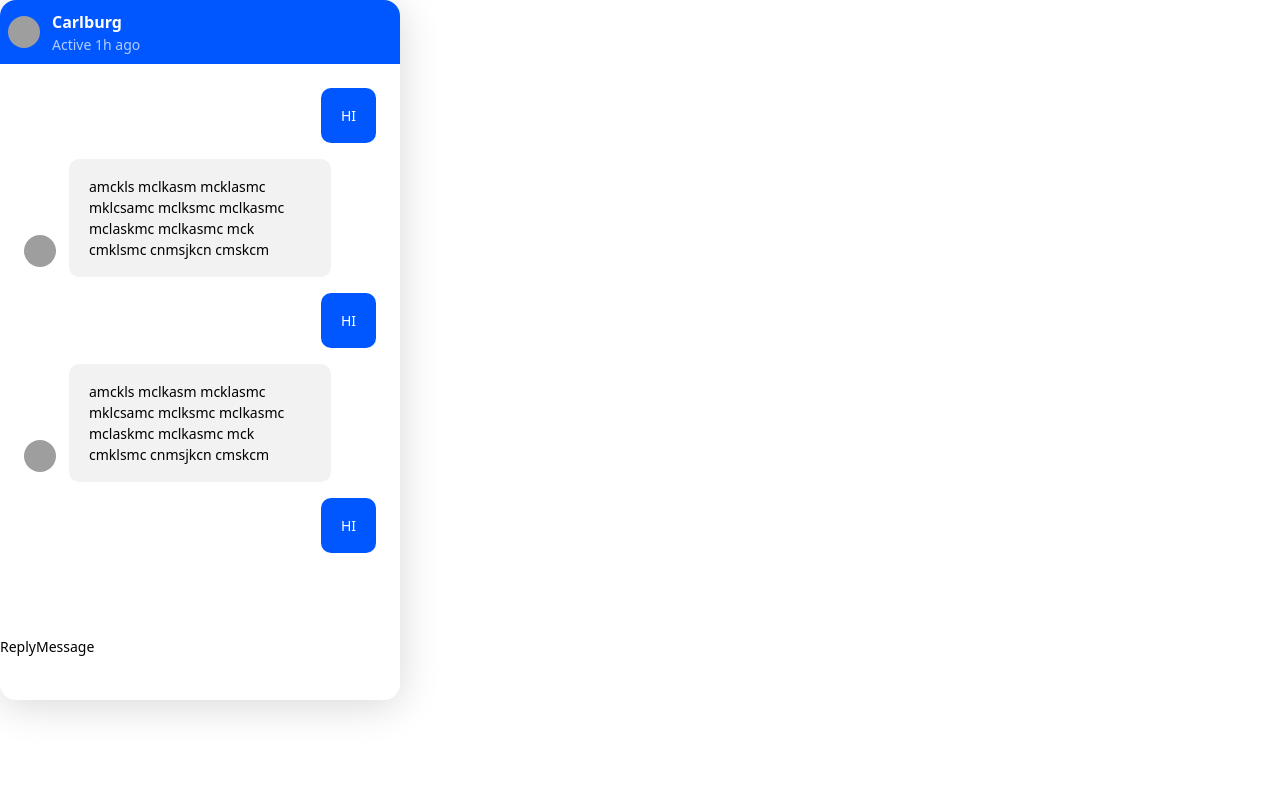
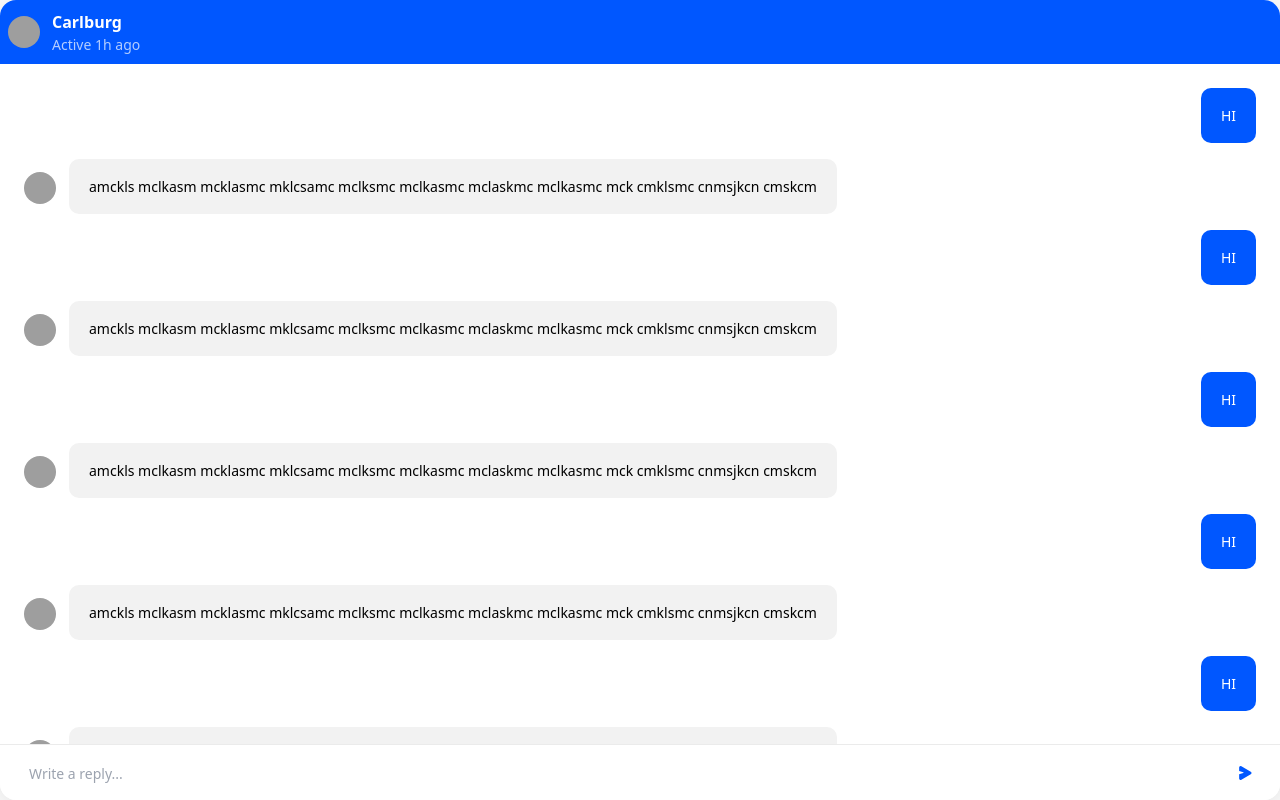
Before and after one commit to longpddev/chatbot, a Preact app in the folder packages/frontend/: page / in a window 1280 px wide. Built offline with nearby package versions, Linux system fonts and the light colour scheme; grey boxes are pictures that could not be loaded.

Commit message:
update chat interface

```diff
--- a/packages/frontend/src/chat-content/components/ChatApp/ChatApp.tsx
+++ b/packages/frontend/src/chat-content/components/ChatApp/ChatApp.tsx
@@ -4,9 +4,9 @@ import ReplyMessage from "../ReplyMessage"
 
 function ChatApp () {
   return (
-    <div className="chat-app w-[400px] h-[700px] shadow-wrapper rounded-2xl overflow-hidden">
+    <div className="chat-app shadow-wrapper rounded-2xl overflow-hidden">
       <HeaderChatApp />
-      <div className="chat-app__main m-h">
+      <div className="chat-app__main relative">
         <Conversations />
         <ReplyMessage />
       </div>
--- a/packages/frontend/src/chat-content/components/Conversations/Conversations.tsx
+++ b/packages/frontend/src/chat-content/components/Conversations/Conversations.tsx
@@ -2,9 +2,9 @@ import Message from "../Message";
 
 function Conversations () {
   return (
-    <div className="chat-app__main px-6 pt-6">
+    <div className="absolute bottom-[56px] inset-0 overflow-x-hidden overflow-y-auto px-6 pt-6">
       <div className="chat-app__conversations">
-        {[...Array(5)].map((_, index) => (
+        {[...Array(10)].map((_, index) => (
           <Message isYou={index % 2 === 0} />
         ))}
       </div>
--- a/packages/frontend/src/chat-content/components/ReplyMessage/ReplyMessage.tsx
+++ b/packages/frontend/src/chat-content/components/ReplyMessage/ReplyMessage.tsx
@@ -1,6 +1,15 @@
+import { SendMessageIcon } from "../../../icons/SendMessageIcon"
+
 function ReplyMessage () {
   return (
-    <div>ReplyMessage</div>
+    <div className="chat-app__reply-message">
+      <textarea placeholder="Write a reply..." className="chat-app__reply-textarea" />
+      <div className="absolute top-0 right-[21px]">
+        <button className="mt-[2px] px-[6px] py-0 h-[51px]">
+          <SendMessageIcon />
+        </button>
+      </div>
+    </div>
   )
 }
 
--- a/packages/frontend/src/chat-content/styles/_default.scss
+++ b/packages/frontend/src/chat-content/styles/_default.scss
@@ -1,3 +1,11 @@
+* {
+  box-sizing: border-box;
+}
+
 body {
   font-size: 14px;
 }
+
+html, body, #app, .chat-app {
+  height: 100%;
+}
--- a/packages/frontend/src/chat-content/styles/components/_conversations.scss
+++ b/packages/frontend/src/chat-content/styles/components/_conversations.scss
@@ -11,8 +11,40 @@
 
   &__message {
     &__wrapper, &__timestamp {
-      padding-left: $avatar-container-width;
-      width: calc(100% - $avatar-container-width);
+      margin-left: theme("spacing.avatar-container-width");
+      width: calc(100% - theme("spacing.avatar-container-width"));
     }
   }
+
+  &__reply-message {
+    position: absolute;
+    bottom: 0px;
+    left: 0px;
+    right: 0px;
+    min-height: 56px;
+    max-height: 200px;
+    border-top: 1px solid theme("colors.black.200");
+
+  }
+
+  &__reply-textarea {
+    padding: 18px 100px 18px 29px;
+    width: 100%;
+    height: 100%;
+    background-color: rgb(255, 255, 255);
+    white-space: pre-wrap;
+    overflow-wrap: break-word;
+    max-height: 200px;
+    overflow-y: auto;
+
+    color: rgb(26, 26, 26);
+    resize: none;
+    border: none;
+    outline-offset: -5px;
+    outline: none;
+
+    position: absolute;
+    bottom: 0px;
+    left: 0px;
+  }
 }
--- /dev/null
+++ b/packages/frontend/src/icons/SendMessageIcon.tsx
@@ -0,0 +1,11 @@
+export const SendMessageIcon = ({ className }: { className?: string }) => (
+  <svg width={16} height={16} fill="none" xmlns="http://www.w3.org/2000/svg">
+    <path
+      fillRule="evenodd"
+      clipRule="evenodd"
+      d="M4.394 14.7L13.75 9.3c1-.577 1-2.02 0-2.598L4.394 1.299a1.5 1.5 0 00-2.25 1.3v3.438l4.059 1.088c.494.132.494.833 0 .966l-4.06 1.087v4.224a1.5 1.5 0 002.25 1.299z"
+      fill="#0057FF"
+      className={className}
+    />
+  </svg>
+);
--- a/packages/frontend/tailwind.config.js
+++ b/packages/frontend/tailwind.config.js
@@ -24,6 +24,7 @@ export default {
         black: {
           DEFAULT: "rgba(0,0,0)",
           100: "rgba(255, 255, 255, 0.7)",
+          200: "rgba(0, 0, 0, 0.08)"
         },
         gray: {
           200: "rgb(115, 115, 118)",
@@ -36,6 +37,7 @@ export default {
 
       spacing: {
         "height-header": "64px",
+        "avatar-container-width": "45px"
       },
     },
   },
```
